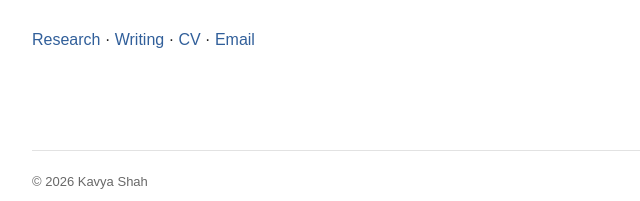
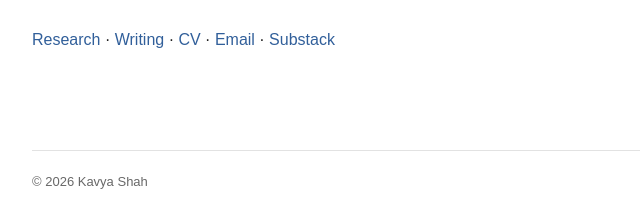
Before and after one commit to kavyarshah/kavyarshah.github.io, a plain HTML site: page index.html in a window 1280 px wide. Shown: the part 525-726 px from the top of the page, 268-908 px from the left. Drawn offline with Linux system fonts and the light colour scheme.

Commit message:
Update index.html

```diff
--- a/index.html
+++ b/index.html
@@ -76,6 +76,8 @@
         <a href="cv.pdf" target="_blank">CV</a>
         ·
         <a href="mailto:YOUR_EMAIL">Email</a>
+        ·
+        <a href="https://kavyarshah.substack.com/">Substack</a>
       </p>
 
     </main>
```
